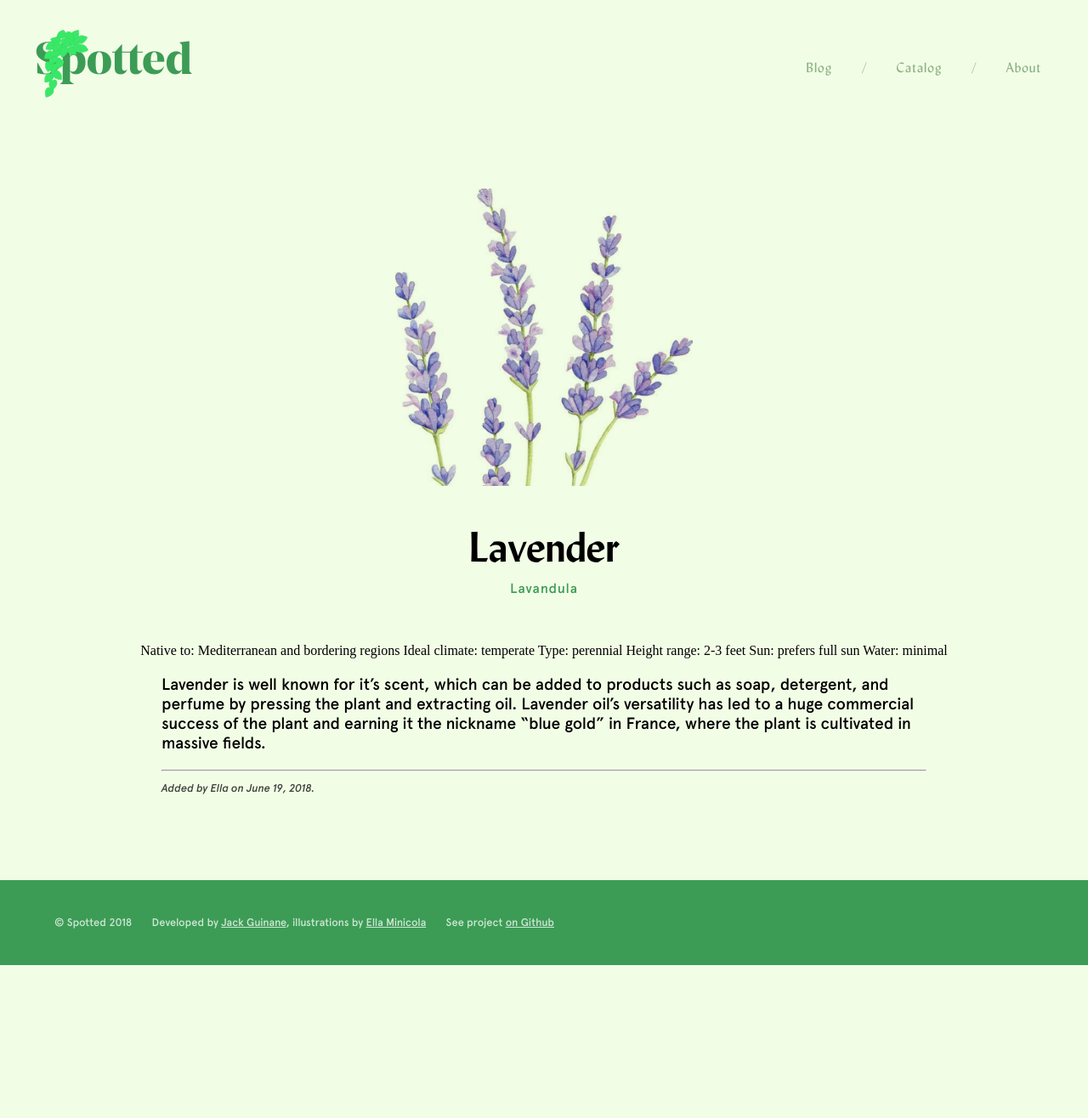
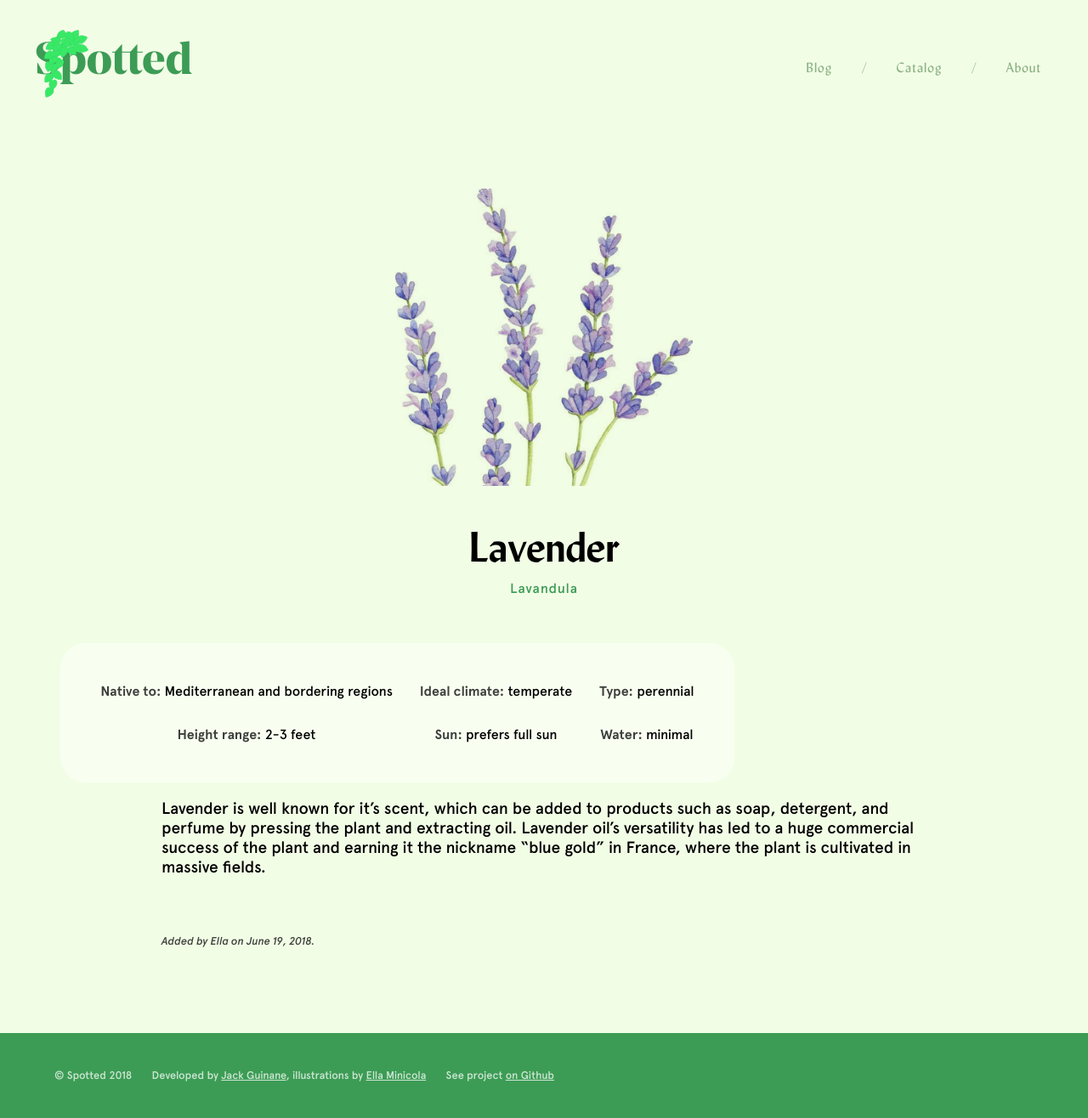
Before and after one commit to qjack001/Spotted, a Jekyll site: the page built from _posts/2018-6-19-Lavender.md, in a window 1280 px wide. Shown: the whole page at 85% size. Built offline with Jekyll 4.4.1, drawn with Linux system fonts in a browser that asks for light colours; before the commit the page ends 1136 px from its top, so only the background shows below that.

Commit message:
format table

```diff
--- a/_layouts/post.html
+++ b/_layouts/post.html
@@ -10,18 +10,22 @@ layout: default
     <div class="latin-name">
         {{ page.data.latin-name }}
     </div>
-    <div class="data">
-        Native to: {{ page.data.native-to }}
-        Ideal climate: {{ page.data.ideal-climate }}
-        Type: {{ page.data.type }}
-        Height range: {{ page.data.height-range }}
-        Sun: {{ page.data.sun }}
-        Water: {{ page.data.water }}
-    </div>
+    <table class="data">
+        <tr>
+            <td><b>Native to:</b> {{ page.data.native-to }}</td>
+            <td><b>Ideal climate:</b> {{ page.data.ideal-climate }}</td>
+            <td><b>Type:</b> {{ page.data.type }}</td>
+        </tr>
+        <tr>
+            <td><b>Height range:</b> {{ page.data.height-range }}</td>
+            <td><b>Sun:</b> {{ page.data.sun }}</td>
+            <td><b>Water:</b> {{ page.data.water }}</td>
+        </tr>
+    </table>
 
     <div class="entry">
         {{ content }}
-        <hr>
+        <br><br>
         <p class="byline">Added by {{ page.author }} on {{ page.date | date: "%B %e, %Y" }}.</p>
     </div>
 
--- a/style.css
+++ b/style.css
@@ -197,9 +197,9 @@ footer span
 .catalog:hover
 {
     background-color: var(--highlight);
-    -webkit-box-shadow: 0px 0px 20px 4px rgba(76,143,68,0.15), 0px 2px 5px 0px rgba(76,143,68,0.35);
-    -moz-box-shadow: 0px 0px 20px 4px rgba(76,143,68,0.15), 0px 2px 5px 0px rgba(76,143,68,0.35);
-    box-shadow: 0px 0px 20px 4px rgba(76,143,68,0.15), 0px 2px 5px 0px rgba(76,143,68,0.35);
+    -webkit-box-shadow: 0px 0px 20px 4px rgba(84, 119, 47, 0.15), 0px 2px 5px 0px rgba(84, 119, 47, 0.15);
+    -moz-box-shadow: 0px 0px 20px 4px rgba(84, 119, 47, 0.15), 0px 2px 5px 0px rgba(84, 119, 47, 0.15);
+    box-shadow: 0px 0px 20px 4px rgba(84, 119, 47, 0.15), 0px 2px 5px 0px rgba(84, 119, 47, 0.15);
 }
 
 .catalog .image
@@ -302,3 +302,24 @@ hr
     font-size: 0.8rem;
     color: var(--soft-black);
 }
+
+.data
+{
+    background-color: var(--highlight);
+    padding: 30px;
+    border-radius: 30px;
+    border-color: var(--soft-dark-green);
+    border-width: 1px;
+}
+
+td
+{
+    font-family: var(--apercu);
+    padding: 15px;
+    color: var(--black);
+}
+
+td b
+{
+    color: var(--soft-black);
+}
```
